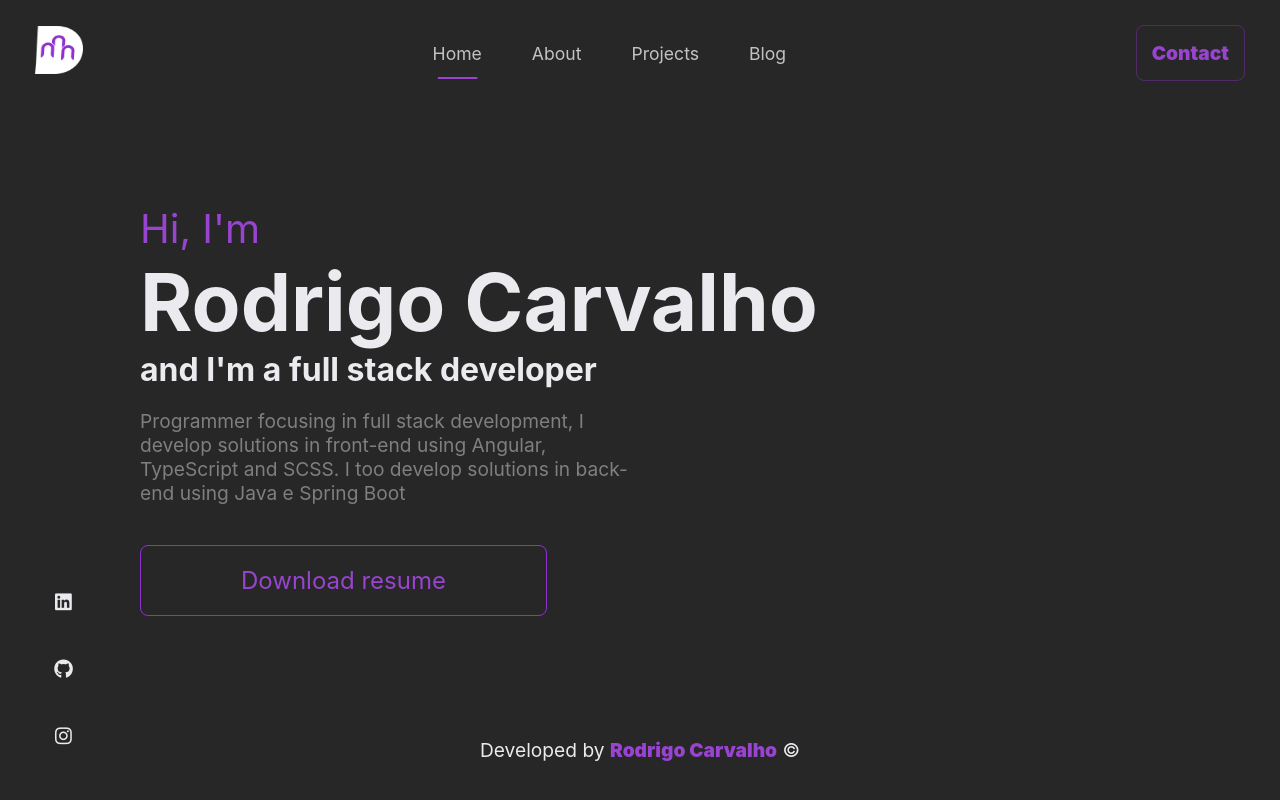
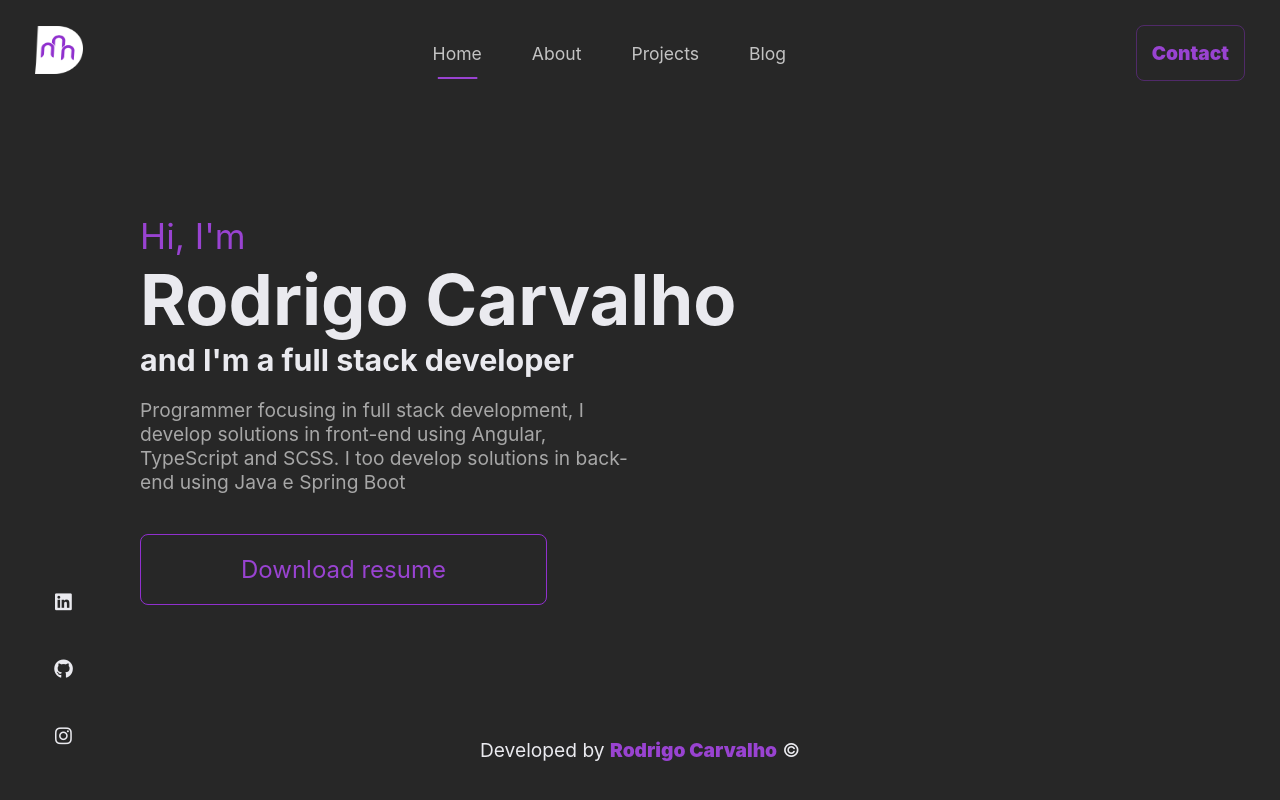
Before and after one commit to rodrigocarvalhodev/portfolio-duckdeveloper, an Angular app: page /home in a window 1280 px wide. Built offline with nearby package versions, Linux system fonts and the light colour scheme.

Commit message:
adjust styles

```diff
--- a/src/app/pages/home/home.component.scss
+++ b/src/app/pages/home/home.component.scss
@@ -13,7 +13,7 @@
         max-width: 1000px;
         min-height: calc(100vh - 121px - 72px - 50px);
         margin: 0 auto;
-        font-size: 2.5rem;
+        font-size: 2.2rem;
 
         .hi {
             color: #9943d1;
@@ -25,12 +25,12 @@
 
         h2 {
             color: #eaeaef;
-            font-size: 2rem;
+            font-size: 1.9rem;
         }
 
         .description {
             padding-top: 20px;
-            color: #7F7F7F;
+            color: #A7A7A7;
             font-size: 1.2rem;
             text-align: left;
 
```
